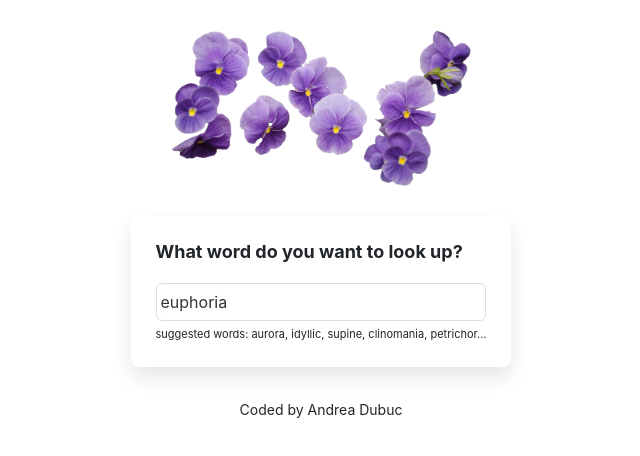
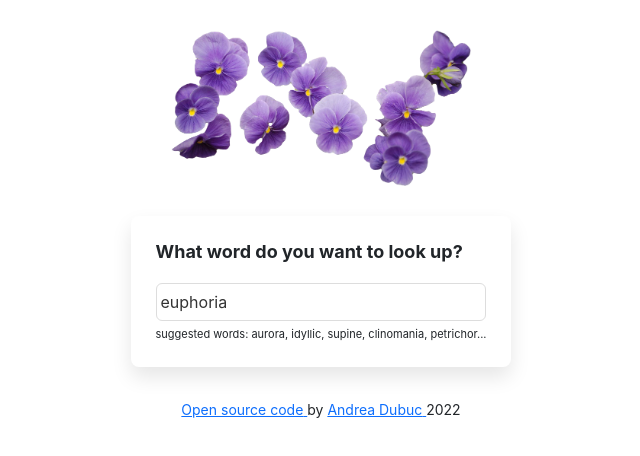
Before and after one commit to AndreaDubuc/dictionary-project, a React (Create React App) app: page / in a window 1280 px wide. Shown: the top 456 px of the page, without its empty margins (319-959 px from the left). Built offline with nearby package versions, Linux system fonts and the light colour scheme; no server answers.

Commit message:
Changes to footer

```diff
--- a/src/App.js
+++ b/src/App.js
@@ -2,7 +2,6 @@ import flower from "./flower.png";
 import "./App.css";
 import Dictionary from "./Dictionary";
 import React from 'react';
-
 
 
 export default function App() {
@@ -16,7 +15,28 @@ export default function App() {
           <Dictionary defaultKeyword="euphoria" />
         </main>
         <footer className="App-footer">
-          <small>Coded by Andrea Dubuc</small>
+          <small className="small">
+            <a
+              className="links"
+              href="https://github.com/AndreaDubuc/dictionary-project"
+              target="_blank"
+              rel="noopener noreferrer"
+            >
+              {' '}
+              Open source code{' '}
+            </a>{' '}
+            by {''}
+            <a
+              className="links"
+              href="https://www.instagram.com/_andreacodes/"
+              target="_blank"
+              rel="noopener noreferrer"
+            >
+              {' '}
+              Andrea Dubuc{' '}
+            </a>{' '}
+            2022
+          </small>
         </footer>
       </div>
     </div>
```
